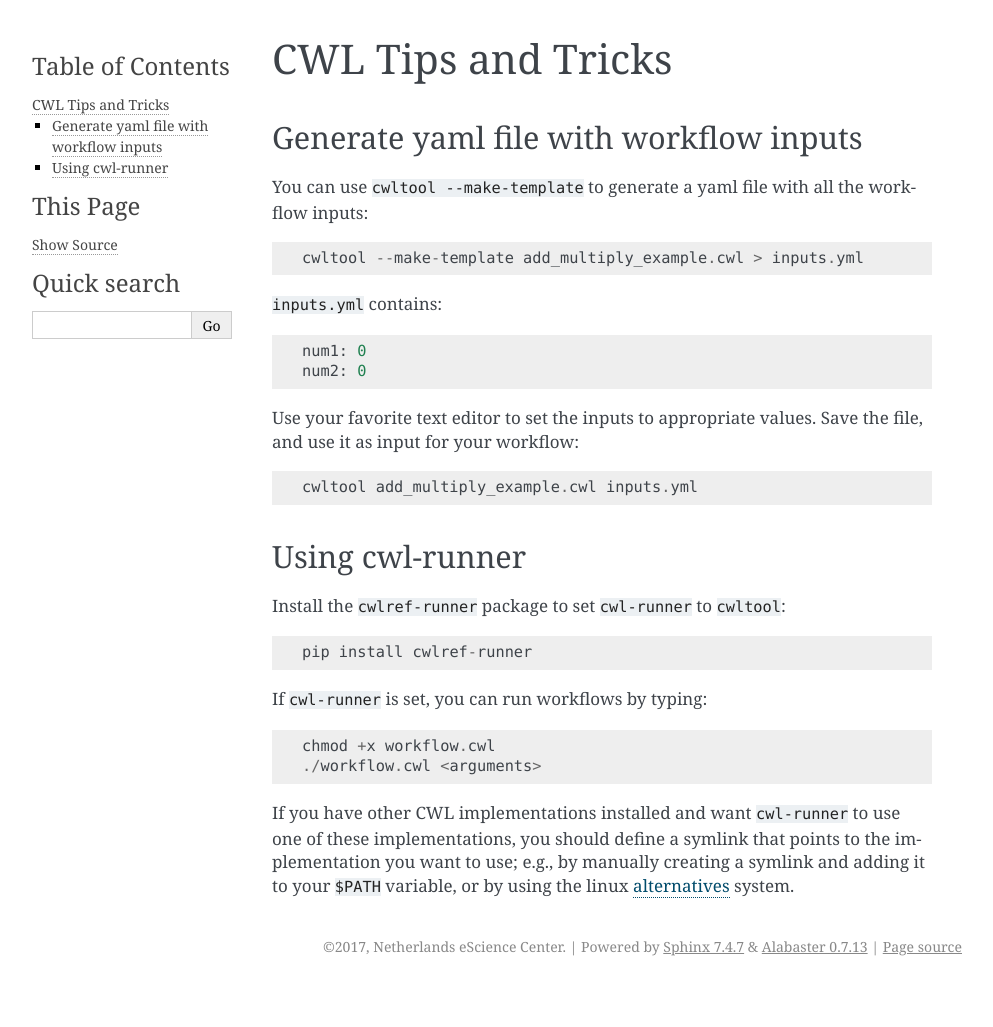
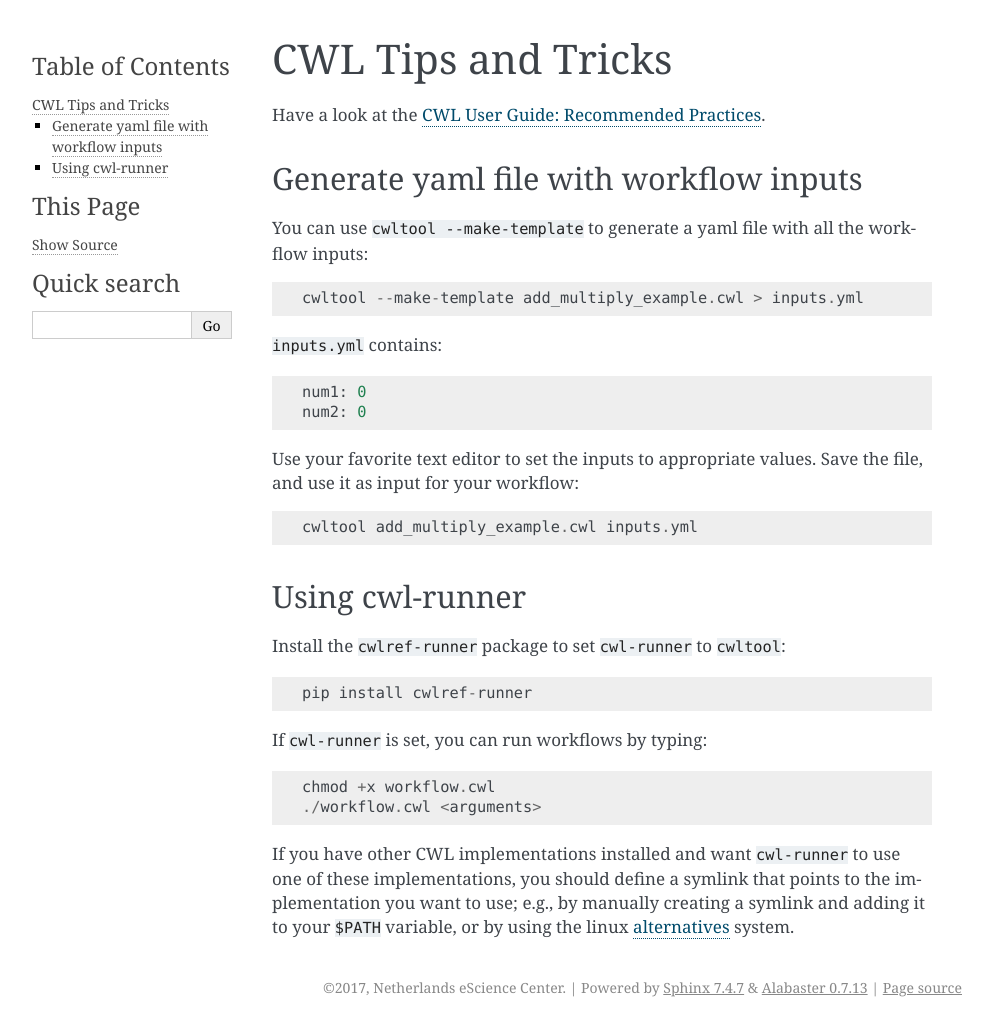
Before and after one commit to NLeSC/scriptcwl, a Sphinx documentation site: the page built from docs/cwl_tips_tricks.rst, in a window 1280 px wide. Shown: the whole page, without its empty margins (148-1141 px from the left). Built offline with Sphinx 7.4.7, drawn with Linux system fonts in a browser that asks for light colours; pages that are not in the unit, such as notebooks, are missing from menus; before the commit the page ends 986 px from its top, so only the background shows below that.

Commit message:
Add link to CWL recommended practices

```diff
--- a/docs/cwl_tips_tricks.rst
+++ b/docs/cwl_tips_tricks.rst
@@ -1,5 +1,8 @@
 CWL Tips and Tricks
 ===================
+
+Have a look at the `CWL User Guide: Recommended Practices
+<http://www.commonwl.org/user_guide/rec-practices/>`_.
 
 Generate yaml file with workflow inputs
 #######################################
```
